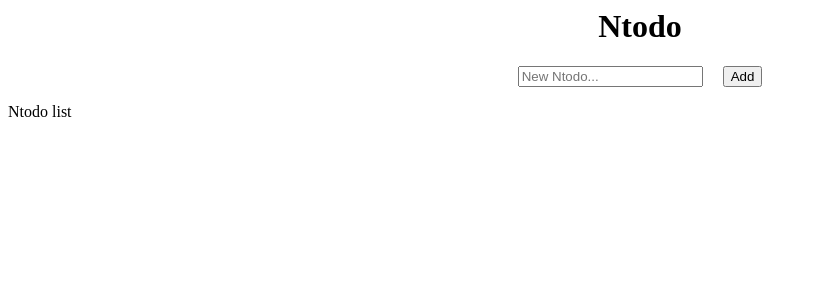
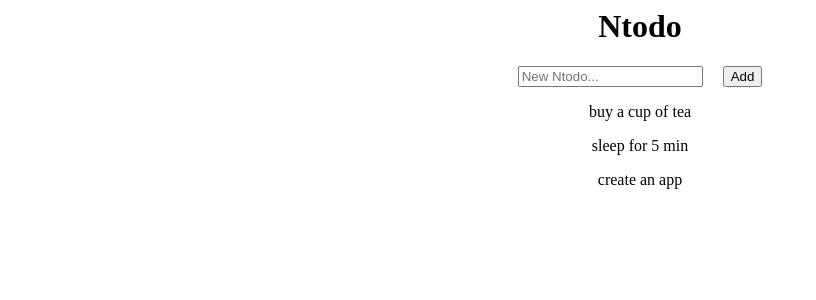
Before and after one commit to navodikakarunasingha/Ntodos, an Angular app: page / in a window 1280 px wide. Shown: the top 300 px of the page, without its empty margins (0-816 px from the left). Built offline with nearby package versions, Linux system fonts and the light colour scheme.

Commit message:
http fetch data

```diff
--- a/src/app/app.module.ts
+++ b/src/app/app.module.ts
@@ -7,10 +7,13 @@ import { HelloComponent } from './hello.component';
 import { NtodoTitleComponent } from './ntodotitle/ntodotitle.component';
 import { NtodoCreateComponent } from './ntodocreate/ntodocreate.component';
 import { NtodoListComponent } from './ntodo/ntodo.component';
+import { NtodoService } from './ntodo.service';
+import { HttpClientModule } from '@angular/common/http';
 
 @NgModule({
-  imports:      [ BrowserModule, FormsModule ],
+  imports:      [ BrowserModule, FormsModule, HttpClientModule ],
   declarations: [ AppComponent, HelloComponent, NtodoTitleComponent, NtodoCreateComponent, NtodoListComponent],
+  providers: [NtodoService],
   bootstrap:    [ AppComponent ]
 })
 export class AppModule { }
--- /dev/null
+++ b/src/app/ntodo.service.ts
@@ -0,0 +1,14 @@
+import { HttpClient } from '@angular/common/http';
+import { Injectable } from '@angular/core';
+import { Observable } from 'rxjs';
+import { INtodo } from '../assets/data/ntodo';
+
+@Injectable()
+export class NtodoService {
+  private _url: string ="/assets/data/ntodos.json";
+  constructor(private http: HttpClient) {}
+
+  getNtodos(): Observable<INtodo[]>{
+    return this.http.get<INtodo[]>(this._url);
+  }
+}
--- a/src/app/ntodo/ntodo.component.css
+++ b/src/app/ntodo/ntodo.component.css
@@ -0,0 +1,4 @@
+p {
+  vertical-align: middle;
+  text-align: center;
+}
--- a/src/app/ntodo/ntodo.component.html
+++ b/src/app/ntodo/ntodo.component.html
@@ -1 +1,9 @@
-<p>Ntodo list</p>
+<div *ngIf="isNtodoExist; then thenBlock; else elseBlock"></div>
+<ng-template #thenBlock>
+  <div *ngFor="let Ntodo of Ntodos">
+    <p>{{Ntodo.ntodo}}</p>
+  </div>
+</ng-template>
+<ng-template #elseBlock>
+  <p>No any Ntodos. Please add!</p>
+</ng-template>
--- a/src/app/ntodo/ntodo.component.ts
+++ b/src/app/ntodo/ntodo.component.ts
@@ -1,12 +1,16 @@
-import { Component } from '@angular/core';
+import { Component, OnInit } from '@angular/core';
+import { NtodoService } from '../ntodo.service';
 
 @Component({
   selector: 'ntodo-list',
   templateUrl: './ntodo.component.html',
   styleUrls: ['./ntodo.component.css']
 })
-export class NtodoListComponent  {
-  public ntodo_create_id = "Ntodo";
-  public new_ntodo = "";
-  public isDisabled = false;
+export class NtodoListComponent implements OnInit  {
+  public isNtodoExist = true;
+  public Ntodos = [];
+  constructor(private _ntodoService: NtodoService) {}
+  ngOnInit() {
+    this._ntodoService.getNtodos().subscribe(data => this.Ntodos = data);
+  }
 }
--- a/src/app/ntodocreate/ntodocreate.component.html
+++ b/src/app/ntodocreate/ntodocreate.component.html
@@ -1,4 +1,4 @@
 <div>
   <input bind-disabled="isDisabled" type="text" id={{ntodo_create_id}} value={{new_ntodo}} placeholder="New Ntodo...">
-  <button>Add</button>
+  <button (click)="addNtodo()">Add</button>
 </div>
--- a/src/app/ntodocreate/ntodocreate.component.ts
+++ b/src/app/ntodocreate/ntodocreate.component.ts
@@ -9,4 +9,9 @@ export class NtodoCreateComponent  {
   public ntodo_create_id = "Ntodo";
   public new_ntodo = "";
   public isDisabled = false;
+
+  addNtodo(){
+    console.log("Add clicked!");
+  }
+
 }
--- /dev/null
+++ b/src/assets/data/ntodo.js
@@ -0,0 +1,3 @@
+export interface INtodo {
+  ntodo: String
+}
--- /dev/null
+++ b/src/assets/data/ntodos.json
@@ -0,0 +1,5 @@
+[
+  {"ntodo":"buy a cup of tea"},
+  {"ntodo":"sleep for 5 min"},
+  {"ntodo":"create an app"}
+]
```
